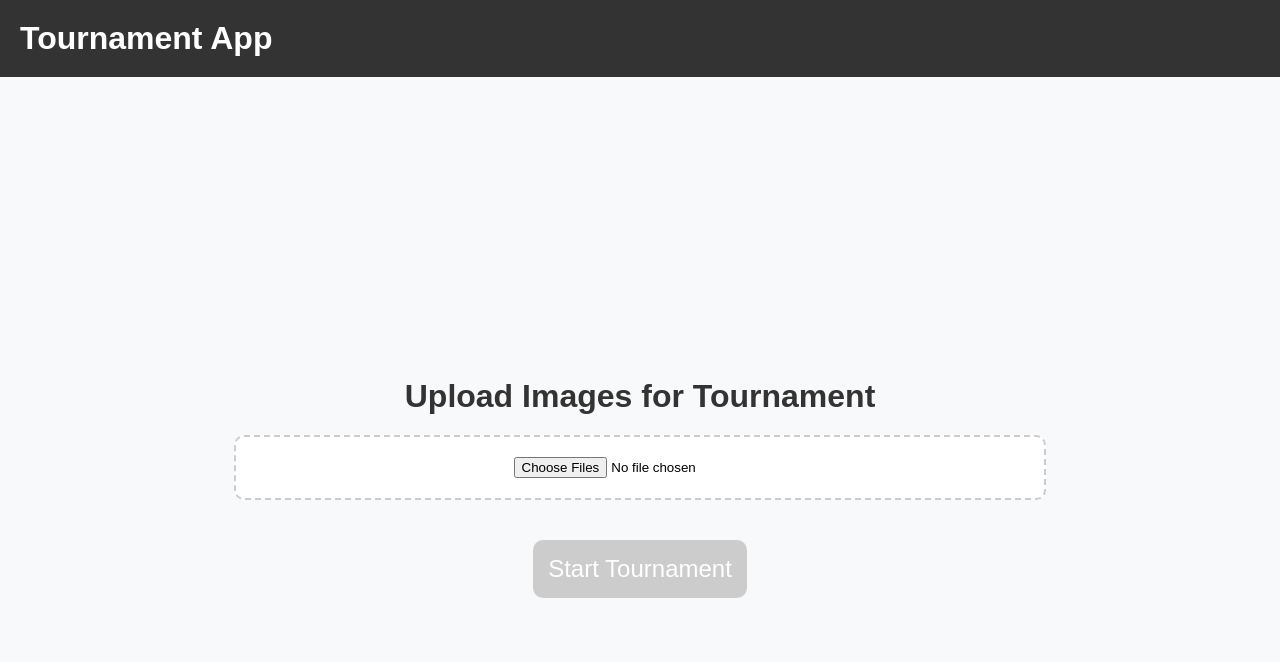
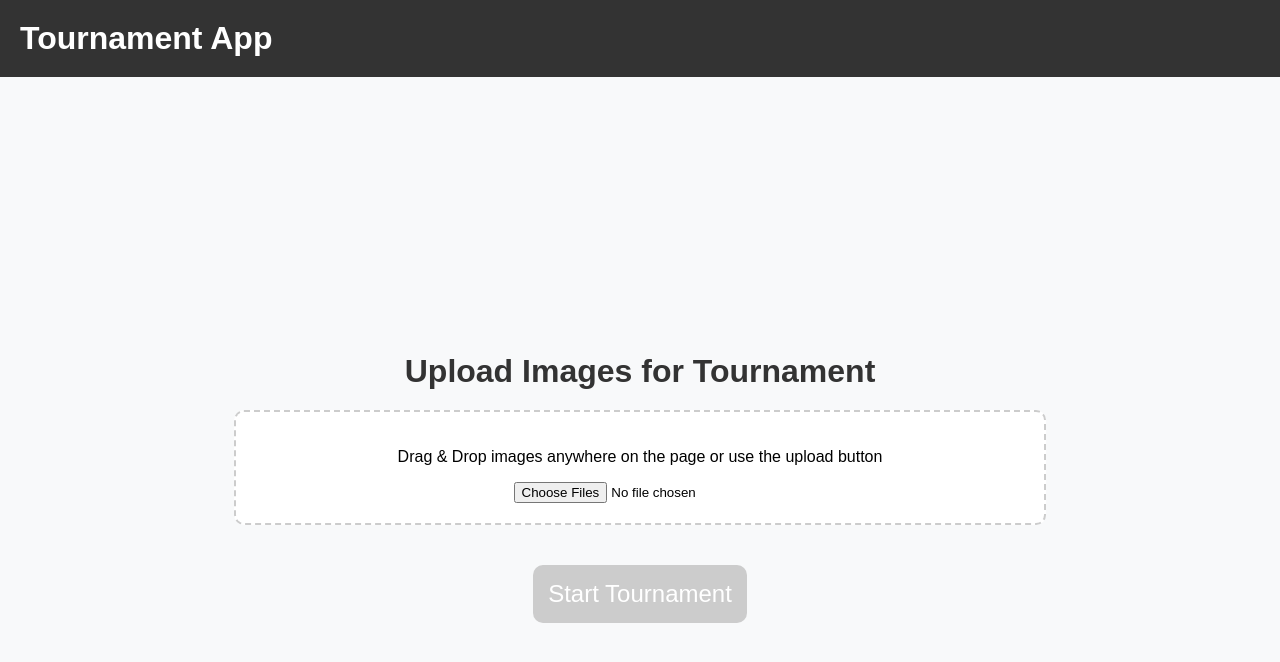
Before and after one commit to MJZ-Templates/tournament-app, a React (Vite) app: page /create-tournament in a window 1280 px wide. Shown: the top 662 px of the page. Built offline with nearby package versions, Linux system fonts and the light colour scheme.

Commit message:
feat: 드래그앤드롭 기능 구현

```diff
--- a/src/pages/CreateTournamentPage.jsx
+++ b/src/pages/CreateTournamentPage.jsx
@@ -1,4 +1,4 @@
-import React, { useState } from "react";
+import { useState, useEffect } from "react";
 import { useNavigate } from "react-router-dom";
 import ImageUploader from "../components/ImageUploader";
 import { saveToLocalStorage } from "../utils/storage";
@@ -11,7 +11,8 @@ const Container = styled.div`
   align-items: center;
   justify-content: center;
   height: 100vh;
-  background-color: #f8f9fa;
+  background-color: ${(props) => (props.isDragging ? "#e3f2fd" : "#f8f9fa")};
+  transition: background-color 0.3s ease-in-out;
 `;
 
 const Title = styled.h1`
@@ -28,7 +29,15 @@ const UploadSection = styled.div`
   padding: 20px;
   border: 2px dashed #ccc;
   border-radius: 10px;
-  background-color: white;
+  background-color: ${(props) => (props.isDragging ? "#e3f2fd" : "white")};
+  text-align: center;
+  transition: border-color 0.3s ease-in-out, background-color 0.3s ease-in-out;
+
+  ${(props) =>
+    props.isDragging &&
+    `
+    border-color: #007bff;
+  `}
 `;
 
 const PreviewContainer = styled.div`
@@ -59,7 +68,6 @@ const DeleteButton = styled.button`
   right: 0;
   background-color: transparent;
   border: none;
-  border-radius: 50%;
   cursor: pointer;
   display: flex;
   align-items: center;
@@ -68,7 +76,7 @@ const DeleteButton = styled.button`
   transition: transform 0.2s ease-in-out, color 0.2s ease-in-out;
 
   &:hover {
-    background-color: transparent;
+    transform: scale(1.2);
   }
 `;
 
@@ -90,15 +98,14 @@ const StartButton = styled.button`
 
 const CreateTournamentPage = () => {
   const [images, setImages] = useState([]);
+  const [isDragging, setIsDragging] = useState(false);
   const navigate = useNavigate();
 
   const handleUpload = (uploadedImages) => {
-    setImages((prevImages) => {
-      const filteredImages = uploadedImages.filter(
-        (newImage) => !prevImages.some((prevImage) => prevImage === newImage)
-      );
-      return [...prevImages, ...filteredImages];
-    });
+    setImages((prevImages) => [
+      ...prevImages,
+      ...uploadedImages.filter((newImage) => !prevImages.includes(newImage)),
+    ]);
   };
 
   const handleDeleteImage = (imageToDelete) => {
@@ -112,10 +119,54 @@ const CreateTournamentPage = () => {
     navigate("/tournament");
   };
 
+  const processDroppedFiles = (e) => {
+    e.preventDefault();
+    setIsDragging(false);
+
+    const files = Array.from(e.dataTransfer.files);
+    const imageFiles = files
+      .filter((file) => file.type.startsWith("image/"))
+      .map((file) => URL.createObjectURL(file));
+
+    handleUpload(imageFiles);
+  };
+
+  useEffect(() => {
+    const handleDragOver = (e) => {
+      e.preventDefault();
+      setIsDragging(true);
+    };
+
+    const handleDragLeave = (e) => {
+      if (e.relatedTarget === null) {
+        setIsDragging(false);
+      }
+    };
+
+    const handleDrop = (e) => {
+      processDroppedFiles(e);
+    };
+
+    document.body.addEventListener("dragover", handleDragOver);
+    document.body.addEventListener("dragleave", handleDragLeave);
+    document.body.addEventListener("drop", handleDrop);
+
+    return () => {
+      document.body.removeEventListener("dragover", handleDragOver);
+      document.body.removeEventListener("dragleave", handleDragLeave);
+      document.body.removeEventListener("drop", handleDrop);
+    };
+  }, []);
+
   return (
-    <Container>
+    <Container isDragging={isDragging}>
       <Title>Upload Images for Tournament</Title>
-      <UploadSection>
+      <UploadSection
+        isDragging={isDragging}
+        onDragOver={(e) => e.preventDefault()}
+        onDrop={processDroppedFiles}
+      >
+        <p>Drag & Drop images anywhere on the page or use the upload button</p>
         <ImageUploader onUpload={handleUpload} />
       </UploadSection>
 
```
